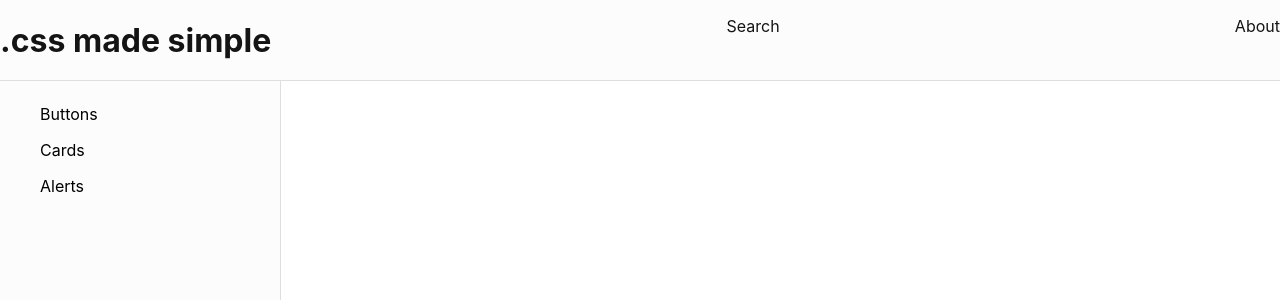
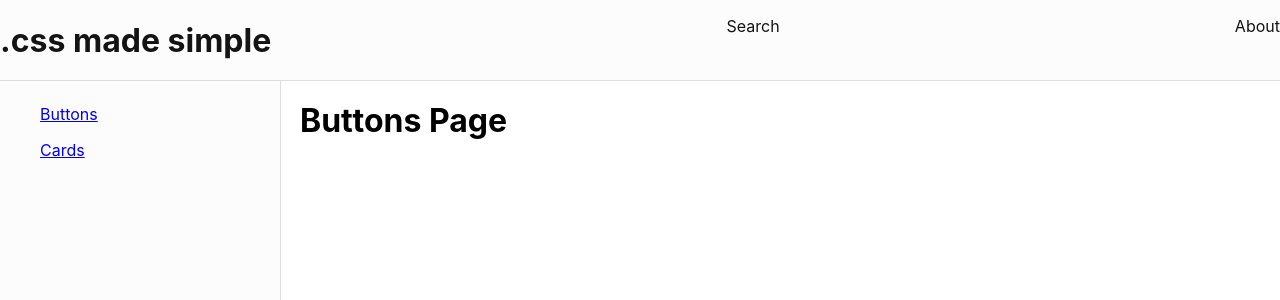
Before and after one commit to JoeEstrem/css-made-simple, a React (Create React App) app: page /buttons in a window 1280 px wide. Shown: the top 300 px of the page. Built offline with nearby package versions, Linux system fonts and the light colour scheme.

Commit message:
set up page switching from navbar

```diff
--- a/package.json
+++ b/package.json
@@ -8,14 +8,13 @@
     "@testing-library/user-event": "^13.5.0",
     "react": "^18.3.1",
     "react-dom": "^18.3.1",
+    "react-router-dom": "^6.26.2",
     "react-scripts": "5.0.1",
     "web-vitals": "^2.1.4"
   },
-
   "devDependencies": {
     "@babel/plugin-proposal-private-property-in-object": "^7.x.x"
   },
-
   "scripts": {
     "start": "react-scripts start",
     "build": "react-scripts build",
--- a/src/App.css
+++ b/src/App.css
@@ -6,3 +6,8 @@
 .app-body {
   display: flex;
 }
+
+.app-page {
+  margin-top: 80px;
+  margin-left: 300px;
+}
--- a/src/App.js
+++ b/src/App.js
@@ -3,15 +3,27 @@ import './App.css';
 import React from 'react';
 import Navbar from './components/Navbar';
 import Sidebar from './components/Sidebar';
+import CardsPage from './components/CardsPage';
+import ButtonsPage from './components/ButtonsPage';
+import { BrowserRouter as Router, Routes, Route } from 'react-router-dom';
+
 
 function App() {
   return (
-    <div className="app-frame">
-      <Navbar />
-      <div className="app-body">
-        <Sidebar />
+    <Router>
+      <div className="app-frame">
+        <Navbar />
+        <div className="app-body">
+          <Sidebar />
+          <div className="app-page">
+            <Routes>
+                <Route path="/cards" element={<CardsPage />} />
+                <Route path="/buttons" element={<ButtonsPage />} />
+              </Routes>
+          </div>
+        </div>
       </div>
-    </div>
+    </Router>
   );
 }
 
--- /dev/null
+++ b/src/components/ButtonsPage.js
@@ -0,0 +1,11 @@
+import "./Pages.css";
+
+import React from 'react';
+
+function ButtonsPage() {
+  return (
+   <h1>Buttons Page</h1>
+  );
+}
+
+export default ButtonsPage;
--- /dev/null
+++ b/src/components/CardsPage.js
@@ -0,0 +1,11 @@
+import "./Pages.css";
+
+import React from 'react';
+
+function CardsPage() {
+  return (
+   <h1>Cards Page</h1>
+  );
+}
+
+export default CardsPage;
--- a/src/components/Sidebar.js
+++ b/src/components/Sidebar.js
@@ -1,14 +1,14 @@
 import "./Sidebar.css";
 
 import React from 'react';
+import { Link } from 'react-router-dom';
 
 function Sidebar() {
   return (
     // I would like a search bar on top and according style pulldowns
     <div className="sidenav">
-      <p>Buttons</p>
-      <p>Cards</p>
-      <p>Alerts</p>
+     <p><Link to="/buttons">Buttons</Link></p>
+     <p><Link to="/cards">Cards</Link></p>
     </div>
   );
 }
```
Also changed, not shown: src/components/Pages.css (added), 1 other file (tests, documents, lock files or other folders).
